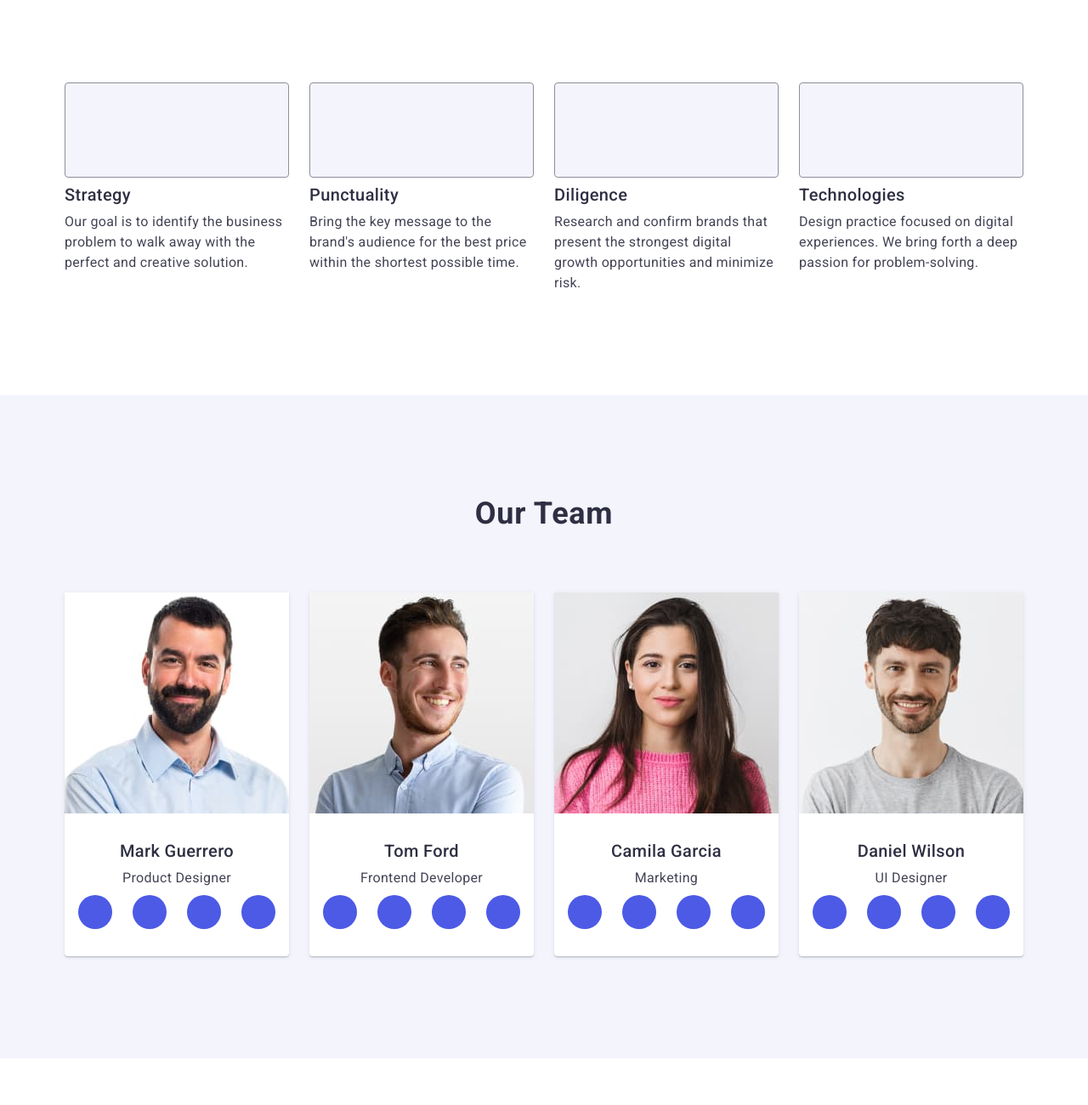
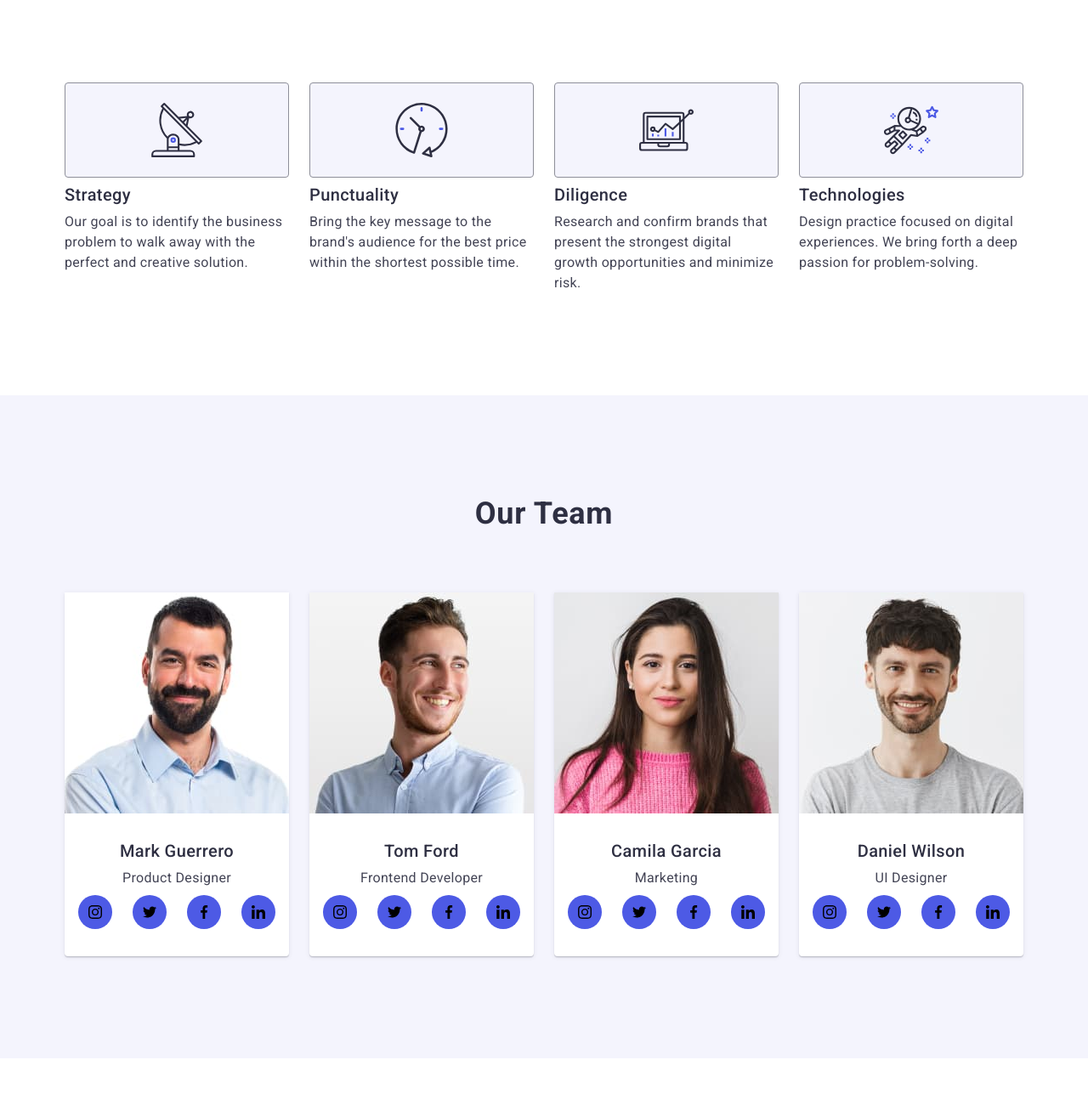
Before and after one commit to HrechanaAnaconda/goit-homework-04, a plain HTML site: page index.html in a window 1280 px wide. Shown: the part 700-2000 px from the top of the page at 85% size. Drawn offline with nearby package versions, Linux system fonts and the light colour scheme.

Commit message:
Update index.html

```diff
--- a/index.html
+++ b/index.html
@@ -81,7 +81,7 @@
                     height="64"
                     aria-label="antenna icon"
                   >
-                    <use href="/images/icon.svg#icon-antenna"></use>
+                    <use href="./images/icons.svg#icon-antenna"></use>
                   </svg>
                 </div>
                 <h3 class="ft-title">Strategy</h3>
@@ -98,7 +98,7 @@
                     height="64"
                     aria-label="clock icon"
                   >
-                    <use href="/images/icon.svg#icon-clock"></use>
+                    <use href="./images/icons.svg#icon-clock"></use>
                   </svg>
                 </div>
                 <h3 class="ft-title">Punctuality</h3>
@@ -115,7 +115,7 @@
                     height="64"
                     aria-label="diagram icon"
                   >
-                    <use href="/images/icon.svg#icon-diagram"></use>
+                    <use href="./images/icons.svg#icon-diagram"></use>
                   </svg>
                 </div>
                 <h3 class="ft-title">Diligence</h3>
@@ -132,7 +132,7 @@
                     height="64"
                     aria-label="astronaut icon"
                   >
-                    <use href="/images/icon.svg#icon-astronaut"></use>
+                    <use href="./images/icons.svg#icon-astronaut"></use>
                   </svg>
                 </div>
                 <h3 class="ft-title">Technologies</h3>
@@ -173,7 +173,7 @@
                           height="16"
                           aria-label="instagram icon"
                         >
-                          <use href="/images/icon.svg#icon-instagram"></use>
+                          <use href="./images/icons.svg#icon-instagram"></use>
                         </svg>
                       </a>
                     </li>
@@ -188,7 +188,7 @@
                           height="16"
                           aria-label="twitter icon"
                         >
-                          <use href="/images/icon.svg#icon-twitter"></use>
+                          <use href="./images/icons.svg#icon-twitter"></use>
                         </svg>
                       </a>
                     </li>
@@ -203,7 +203,7 @@
                           height="16"
                           aria-label="facebook icon"
                         >
-                          <use href="/images/icon.svg#icon-facebook"></use>
+                          <use href="./images/icons.svg#icon-facebook"></use>
                         </svg>
                       </a>
                     </li>
@@ -218,7 +218,7 @@
                           height="16"
                           aria-label="linkedin icon"
                         >
-                          <use href="/images/icon.svg#icon-linkedin"></use>
+                          <use href="./images/icons.svg#icon-linkedin"></use>
                         </svg>
                       </a>
                     </li>
@@ -248,7 +248,7 @@
                           height="16"
                           aria-label="instagram icon"
                         >
-                          <use href="/images/icon.svg#icon-instagram"></use>
+                          <use href="./images/icons.svg#icon-instagram"></use>
                         </svg>
                       </a>
                     </li>
@@ -263,7 +263,7 @@
                           height="16"
                           aria-label="twitter icon"
                         >
-                          <use href="/images/icon.svg#icon-twitter"></use>
+                          <use href="./images/icons.svg#icon-twitter"></use>
                         </svg>
                       </a>
                     </li>
@@ -278,7 +278,7 @@
                           height="16"
                           aria-label="facebook icon"
                         >
-                          <use href="/images/icon.svg#icon-facebook"></use>
+                          <use href="./images/icons.svg#icon-facebook"></use>
                         </svg>
                       </a>
                     </li>
@@ -293,7 +293,7 @@
                           height="16"
                           aria-label="linkedin icon"
                         >
-                          <use href="/images/icon.svg#icon-linkedin"></use>
+                          <use href="./images/icons.svg#icon-linkedin"></use>
                         </svg>
                       </a>
                     </li>
@@ -323,7 +323,7 @@
                           height="16"
                           aria-label="instagram icon"
                         >
-                          <use href="/images/icon.svg#icon-instagram"></use>
+                          <use href="./images/icons.svg#icon-instagram"></use>
                         </svg>
                       </a>
                     </li>
@@ -338,7 +338,7 @@
                           height="16"
                           aria-label="twitter icon"
                         >
-                          <use href="/images/icon.svg#icon-twitter"></use>
+                          <use href="./images/icons.svg#icon-twitter"></use>
                         </svg>
                       </a>
                     </li>
@@ -353,7 +353,7 @@
                           height="16"
                           aria-label="facebook icon"
                         >
-                          <use href="/images/icon.svg#icon-facebook"></use>
+                          <use href="./images/icons.svg#icon-facebook"></use>
                         </svg>
                       </a>
                     </li>
@@ -368,7 +368,7 @@
                           height="16"
                           aria-label="linkedin icon"
                         >
-                          <use href="/images/icon.svg#icon-linkedin"></use>
+                          <use href="./images/icons.svg#icon-linkedin"></use>
                         </svg>
                       </a>
                     </li>
@@ -398,7 +398,7 @@
                           height="16"
                           aria-label="instagram icon"
                         >
-                          <use href="/images/icon.svg#icon-instagram"></use>
+                          <use href="./images/icons.svg#icon-instagram"></use>
                         </svg>
                       </a>
                     </li>
@@ -413,7 +413,7 @@
                           height="16"
                           aria-label="twitter icon"
                         >
-                          <use href="/images/icon.svg#icon-twitter"></use>
+                          <use href="./images/icons.svg#icon-twitter"></use>
                         </svg>
                       </a>
                     </li>
@@ -428,7 +428,7 @@
                           height="16"
                           aria-label="facebook icon"
                         >
-                          <use href="/images/icon.svg#icon-facebook"></use>
+                          <use href="./images/icons.svg#icon-facebook"></use>
                         </svg>
                       </a>
                     </li>
@@ -443,7 +443,7 @@
                           height="16"
                           aria-label="linkedin icon"
                         >
-                          <use href="/images/icon.svg#icon-linkedin"></use>
+                          <use href="./images/icons.svg#icon-linkedin"></use>
                         </svg>
                       </a>
                     </li>
@@ -587,7 +587,7 @@
       <!-- Footer-section -->
       <footer class="page-footer">
         <div class="footer-container container">
-          <div class="footer-social-container">
+          <div class="footer-logo-container">
             <a class="logotype-footer link" href="./index.html"
               >Web<span class="logotype-footer-span">Studio</span></a
             >
@@ -596,8 +596,8 @@
               digital marketing &amp; growth solutions.
             </p>
           </div>
-          <div class="footer-social-container">
-            <h3 class="footer-social-title">Social media</h3>
+          <div class="social-container">
+            <p class="footer-social-title">Social media</p>
             <ul class="footer-social-list list">
               <li class="footer-social-item">
                 <a
@@ -610,7 +610,7 @@
                     height="24"
                     aria-label="instagram icon"
                   >
-                    <use href="/images/icon.svg#icon-instagram"></use>
+                    <use href="./images/icons.svg#icon-instagram"></use>
                   </svg>
                 </a>
               </li>
@@ -625,7 +625,7 @@
                     height="24"
                     aria-label="twitter icon"
                   >
-                    <use href="/images/icon.svg#icon-twitter"></use>
+                    <use href="./images/icons.svg#icon-twitter"></use>
                   </svg>
                 </a>
               </li>
@@ -640,7 +640,7 @@
                     height="24"
                     aria-label="facebook icon"
                   >
-                    <use href="/images/icon.svg#icon-facebook"></use>
+                    <use href="./images/icons.svg#icon-facebook"></use>
                   </svg>
                 </a>
               </li>
@@ -655,7 +655,7 @@
                     height="24"
                     aria-label="linkedin icon"
                   >
-                    <use href="/images/icon.svg#icon-linkedin"></use>
+                    <use href="./images/icons.svg#icon-linkedin"></use>
                   </svg>
                 </a>
               </li>
```
